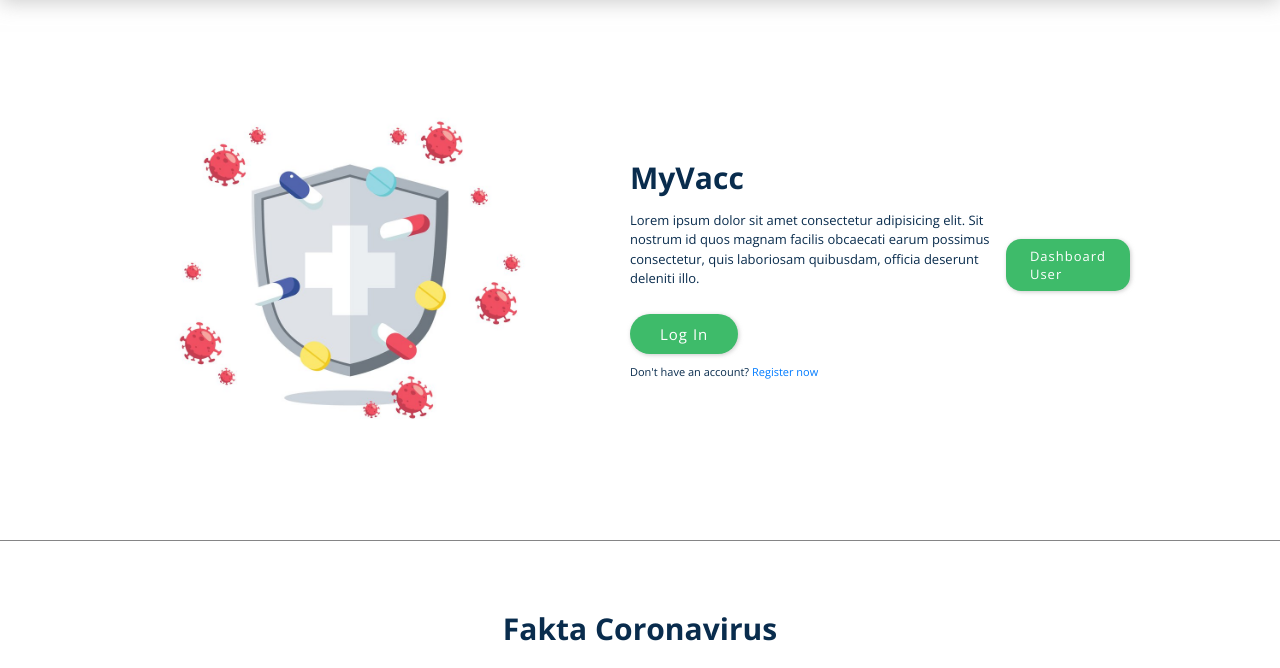
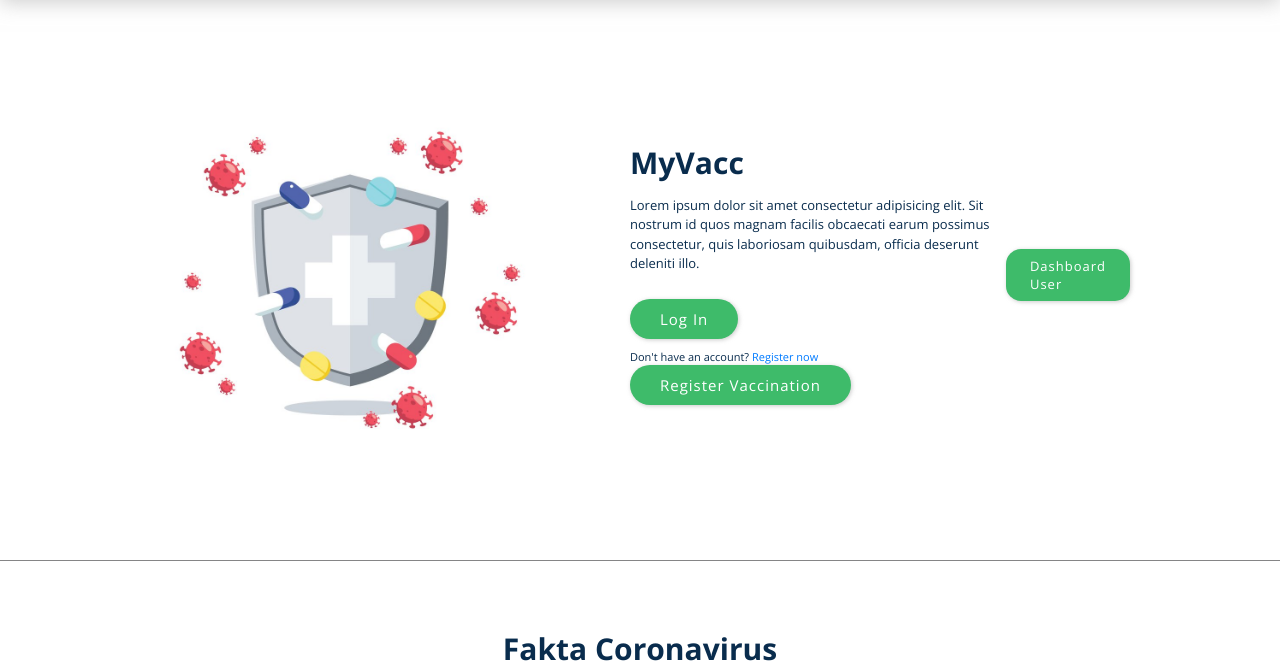
Before and after one commit to marftabucks/myvacc-web, a Laravel app: page /home in a window 1280 px wide. Shown: the part 80-748 px from the top of the page. Run offline with Laravel 8, Linux system fonts and the light colour scheme; the visitor is signed in with stand-in values (Sample User, id 1).

Commit message:
add regis in home

```diff
--- a/resources/views/home.blade.php
+++ b/resources/views/home.blade.php
@@ -16,8 +16,9 @@
                 <a href="{{route('login')}}" class="cta cta--large cta--secondary margin-bottom-xs">Log In</a>
                 <p class="text-small">Don't have an account? <a href="{{route('register')}}" class="link text-small">Register now</a></p>
 
-                <!-- Show this if user is logged in -->
-                <!-- <a href="/vaccination-form" class="cta cta--large cta--secondary margin-bottom-xs">Register Vaccination</a> -->
+                @if (auth()->user())
+                    <a href="/vaccination-form" class="cta cta--large cta--secondary margin-bottom-xs">Register Vaccination</a>
+                @endif
 
             </div>
             <a href="{{route('dashboard-user')}}" class="cta cta--secondary margin-bottom-xs">Dashboard User</a>
```
